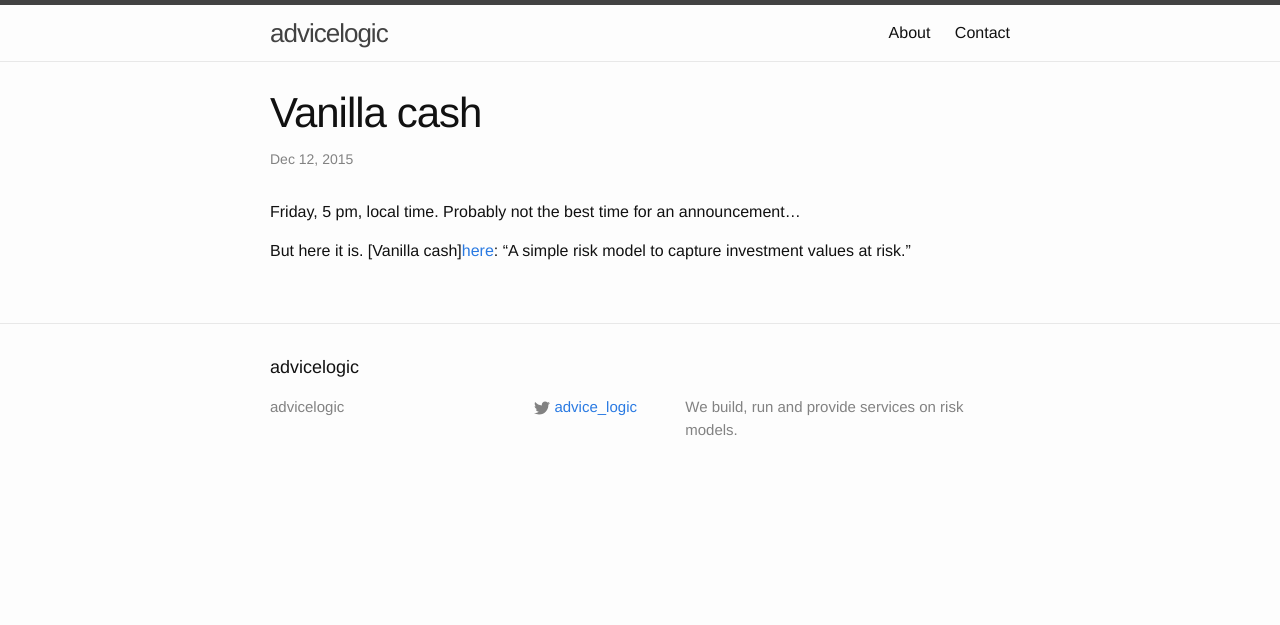
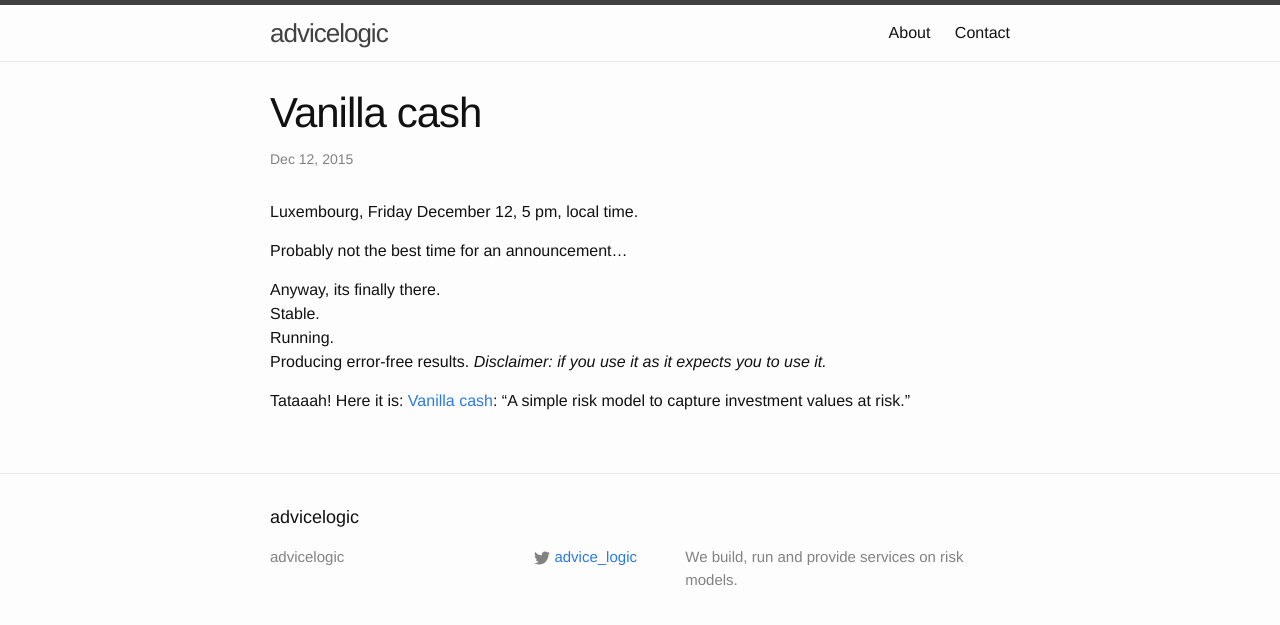
Before and after one commit to advicelogic/advicelogic.github.io, a Jekyll site: the page built from _posts/2015-12-12-first-release.md, in a window 1280 px wide. Shown: the top 625 px of the page. Built offline with Jekyll 4.4.1, drawn with Linux system fonts in a browser that asks for light colours; Markdown is read by kramdown in place of the engine named in the settings.

Commit message:
better intro

```diff
--- a/_posts/2015-12-12-first-release.md
+++ b/_posts/2015-12-12-first-release.md
@@ -4,8 +4,14 @@ title:  "Vanilla cash"
 categories: advicelogic news
 ---
 
-Friday, 5 pm, local time.
+Luxembourg, Friday December 12, 5 pm, local time.
+
 Probably not the best time for an announcement...
 
-But here it is. [Vanilla cash][here](http://advicelogic.github.io/vanilla-cash/):
+Anyway, its finally there.
+Stable.
+Running.
+Producing error-free results. *Disclaimer: if you use it as it expects you to use it.*
+
+Tataaah! Here it is: [Vanilla cash](http://advicelogic.github.io/vanilla-cash/):
 "A simple risk model to capture investment values at risk."
```
